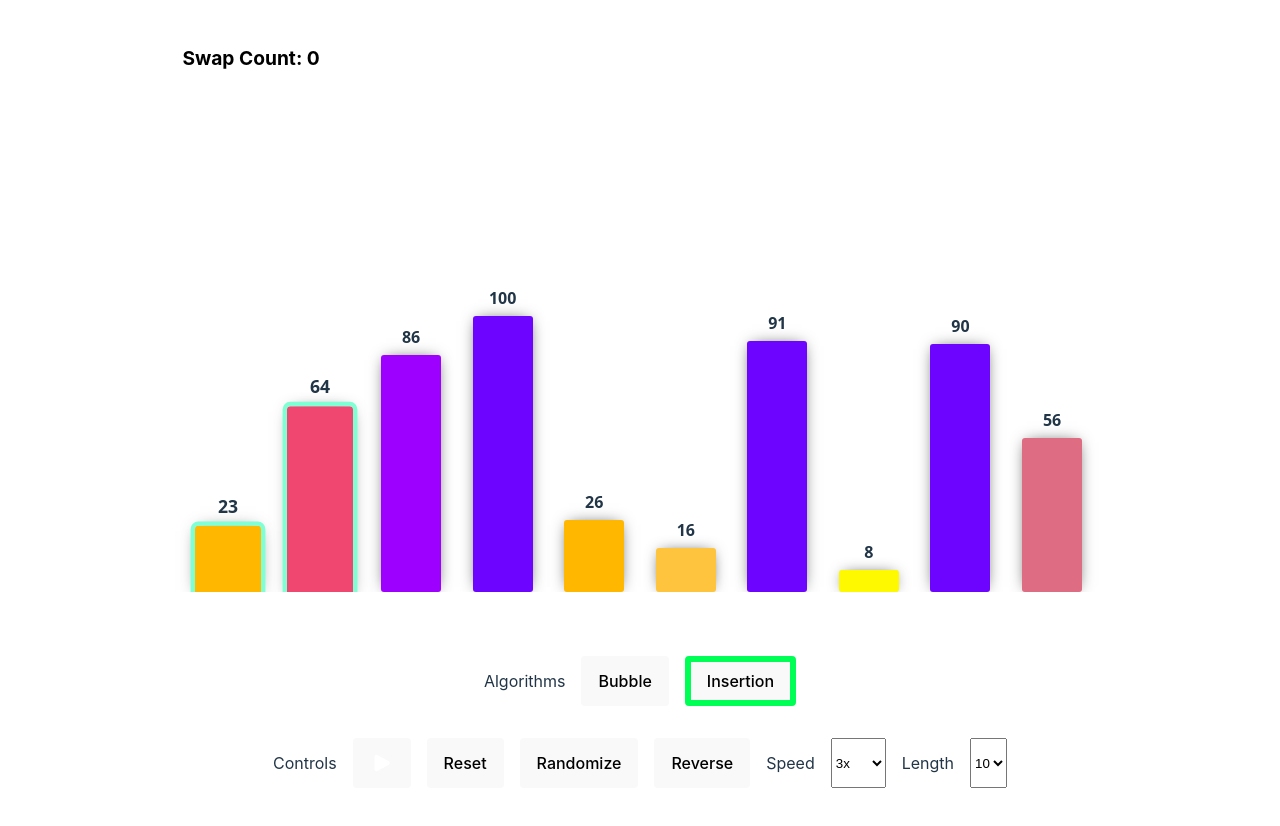
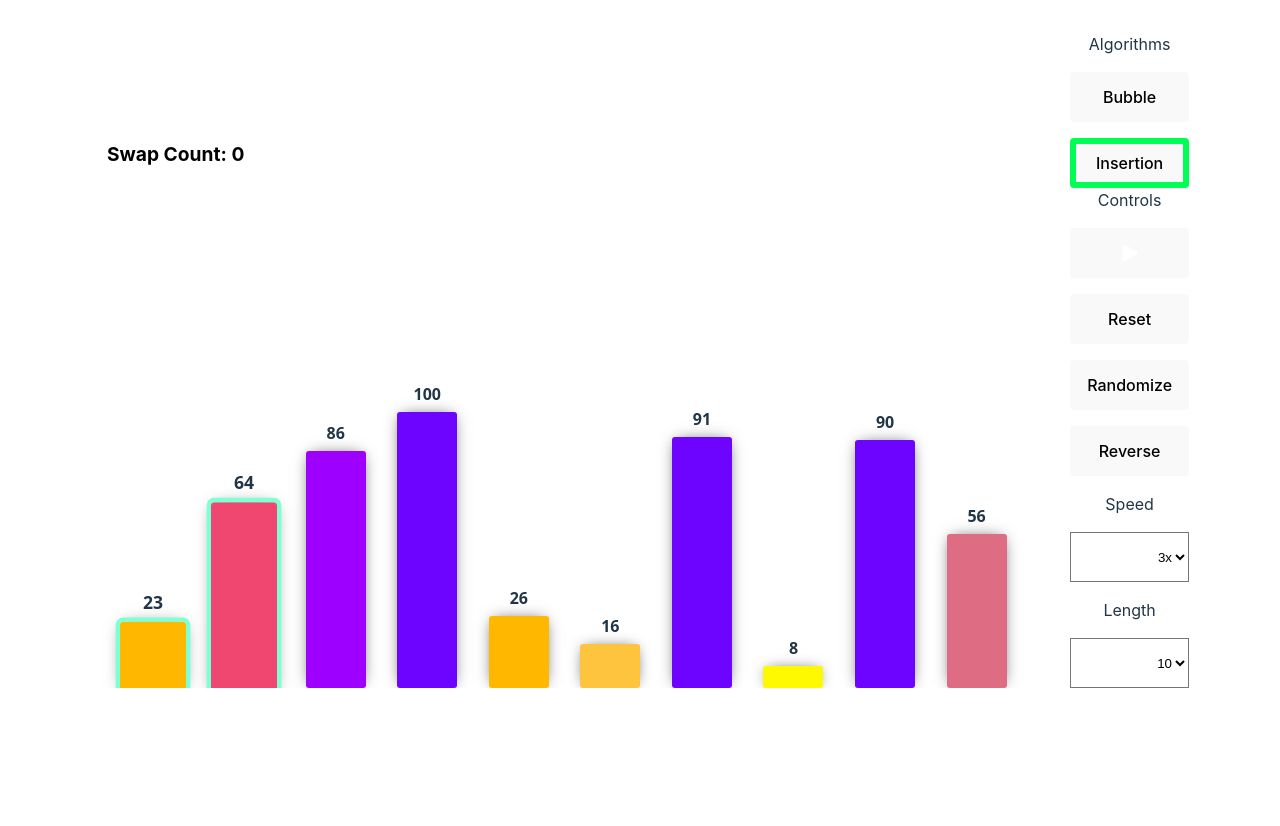
Before and after one commit to Tailsxz/sort-visualizer, a React (Vite) app: page / in a window 1280 px wide. Shown: the top 826 px of the page. After the commit the page ends 800 px from the top, so only its background shows below. Built offline with nearby package versions, Linux system fonts and the light colour scheme.

Commit message:
fix: control menu styles

```diff
--- a/src/App.css
+++ b/src/App.css
@@ -79,17 +79,19 @@ body {
 select,
 button {
   display: flex;
+  justify-content: center;
   align-items: center;
   height: 50px;
+  background: var(--clr-neutral-400);
+  text-align: end;
 }
 
 .controls,
 .algs {
   display: flex;
+  flex-flow: column;
   gap: 1rem;
   justify-content: center;
-  align-items: center;
-  margin-block: 2rem;
 }
 
 .active {
```
